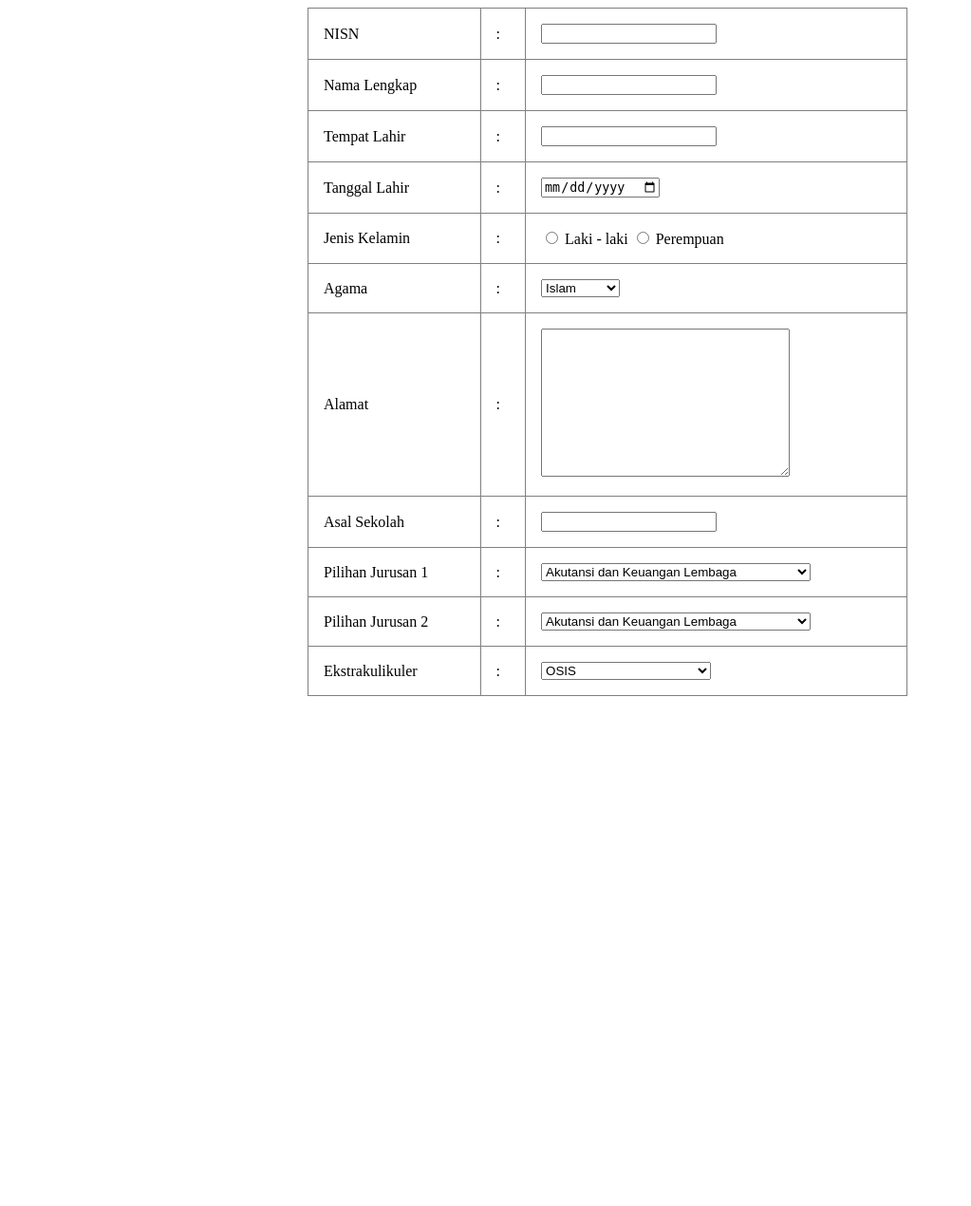
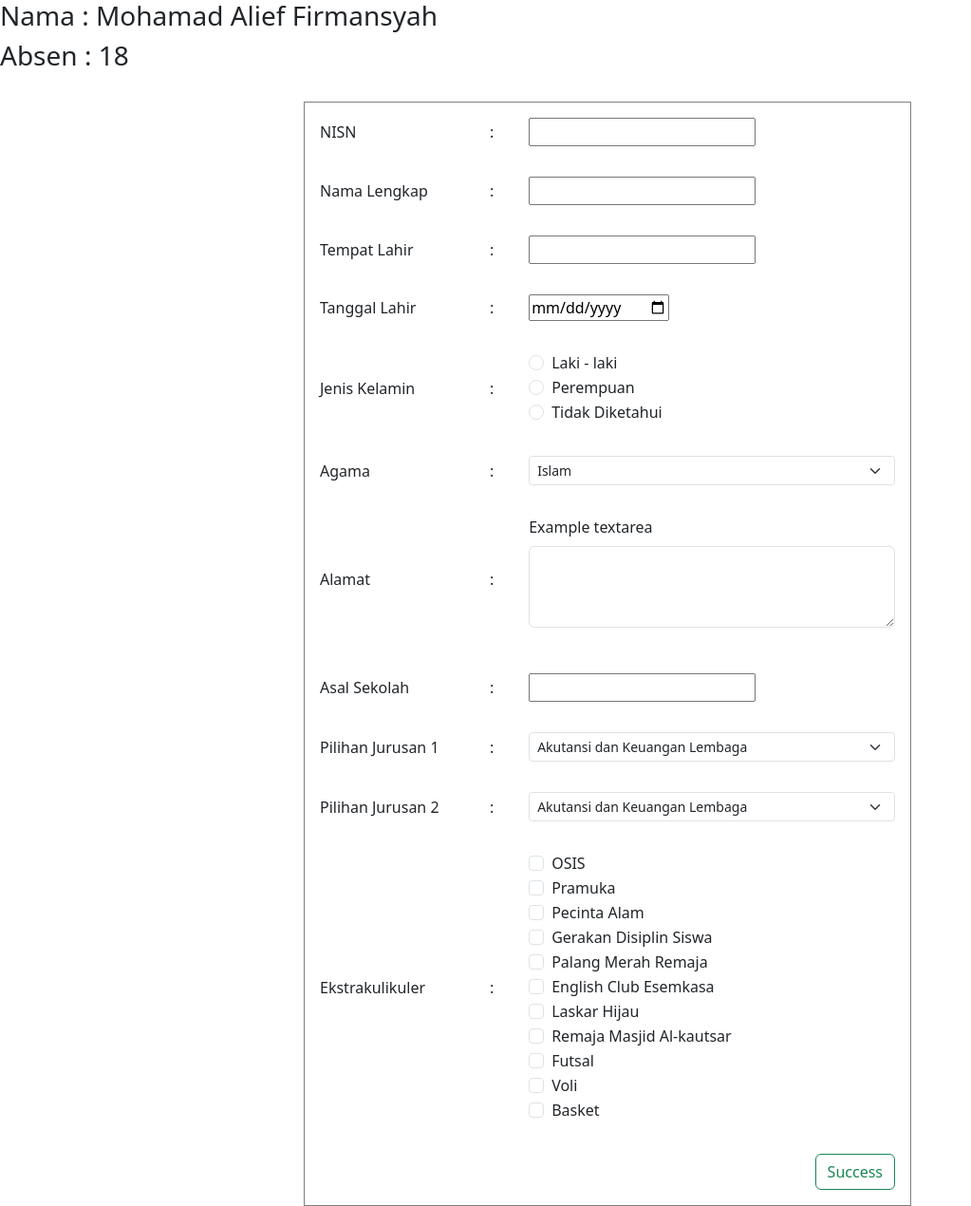
Before and after one commit to ayiekkk/belajar_php, a PHP site: page / in a window 1280 px wide. Shown: the whole page at 95% size, without its empty margins (0-1023 px from the left). Before the commit the page ends 733 px from the top, so only its background shows below. Run offline with PHP 8.4, Linux system fonts and the light colour scheme.

Commit message:
update terbaru

```diff
--- a/pertemuan2/index.php
+++ b/pertemuan2/index.php
@@ -4,6 +4,7 @@
     <meta charset="UTF-8">
     <meta name="viewport" content="width=device-width, initial-scale=1.0">
 <title>Document</title>
+<link href="https://cdn.jsdelivr.net/npm/bootstrap@5.3.3/dist/css/bootstrap.min.css" rel="stylesheet" integrity="sha384-QWTKZyjpPEjISv5WaRU9OFeRpok6YctnYmDr5pNlyT2bRjXh0JMhjY6hW+ALEwIH" crossorigin="anonymous">
 <style>
     form {
         display: flex;
@@ -17,6 +18,9 @@
 </style>
 </head>
 <body>
+    <h3>Nama    : Mohamad Alief Firmansyah</h3>
+    <h3>Absen   : 18 </h3>
+    <br>
     <form action="">
     <table border=1 style="border-collapse : collapse; width : 50%;">
         <tr>
@@ -47,15 +51,31 @@
             <td>Jenis Kelamin</td>
             <td>:</td>
             <td>
-                <input type="radio" name="gender" id="" value="L"> Laki - laki
-                <input type="radio" name="gender" id="" value="P"> Perempuan
+                <div class="form-check">
+                    <input class="form-check-input" type="radio" name="flexRadioDefault" id="flexRadioDefault1">
+                    <label class="form-check-label" for="flexRadioDefault1" value="L">
+                    Laki - laki
+                    </label>
+                </div>
+                <div class="form-check">
+                    <input class="form-check-input" type="radio" name="flexRadioDefault" id="flexRadioDefault1">
+                    <label class="form-check-label" for="flexRadioDefault1" value="P">
+                    Perempuan
+                    </label>
+                </div>
+                <div class="form-check">
+                    <input class="form-check-input" type="radio" name="flexRadioDefault" id="flexRadioDefault1">
+                    <label class="form-check-label" for="flexRadioDefault1" value="X">
+                    Tidak Diketahui
+                    </label>
+                </div>
             </td>
         </tr>
         <tr>
             <td>Agama</td>
             <td>:</td>
             <td>
-                <select name="agama" id="">
+                <select class="form-select form-select-sm" aria-label="Small select example">
                     <option value="islam">Islam</option>
                     <option value="kristen">Kristen</option>
                     <option value="katolik">Katolik</option>
@@ -68,7 +88,12 @@
         <tr>
             <td>Alamat</td>
             <td>:</td>
-            <td><textarea name="alamat" id="" cols="30" rows="10"></textarea></td>
+            <td>
+                <div class="mb-3">
+                    <label for="exampleFormControlTextarea1" class="form-label">Example textarea</label>
+                    <textarea class="form-control" id="exampleFormControlTextarea1" rows="3"></textarea>
+                </div>
+            </td>
         </tr>
         <tr>
             <td>Asal Sekolah</td>
@@ -79,7 +104,7 @@
             <td>Pilihan Jurusan 1</td>
             <td>:</td>
             <td>
-                <select name="jurusan" id="">
+                <select class="form-select form-select-sm" aria-label="Small select example">
                     <option value="AKL">Akutansi dan Keuangan Lembaga</option>
                     <option value="MPLB">Manajemen Perkantoran & Bisnis</option>
                     <option value="PM">Pemasaran</option>
@@ -97,7 +122,7 @@
             <td>Pilihan Jurusan 2</td>
             <td>:</td>
             <td>
-            <select name="jurusan" id="">
+                <select class="form-select form-select-sm" aria-label="Small select example">
                     <option value="AKL">Akutansi dan Keuangan Lembaga</option>
                     <option value="MPLB">Manajemen Perkantoran & Bisnis</option>
                     <option value="PM">Pemasaran</option>
@@ -115,19 +140,79 @@
             <td>Ekstrakulikuler</td>
             <td>:</td>
             <td>
-                <select name="ekstra" id="">
-                    <option value="osis">OSIS</option>
-                    <option value="pramuka">Pramuka</option>
-                    <option value="PA">Pecinta Alam</option>
-                    <option value="remas">Remaja Masjid AL-kautsar</option>
-                    <option value="pmr">Palang Merah Remaja</option>
-                    <option value="futsal">Futsal</option>
-                    <option value="basket">Basket</option>
-                    <option value="voli">Voli</option>
-                    <option value="teater">Teater Kusuma</option>
-                    <option value="LA">Laskar Hijau</option>
-                    <option value="GDS">Gerakan Disiplin Siswa</option>
-                </select>
+                <div class="form-check">
+                    <input class="form-check-input" type="checkbox" value="osis" id="flexCheckDefault">
+                    <label class="form-check-label" for="flexCheckDefault">
+                    OSIS
+                    </label>
+                </div>
+                <div class="form-check">
+                    <input class="form-check-input" type="checkbox" value="DA" id="flexCheckDefault">
+                    <label class="form-check-label" for="flexCheckDefault">
+                    Pramuka
+                    </label>
+                </div>
+                <div class="form-check">
+                    <input class="form-check-input" type="checkbox" value="PA" id="flexCheckDefault">
+                    <label class="form-check-label" for="flexCheckDefault">
+                    Pecinta Alam
+                    </label>
+                </div>
+                <div class="form-check">
+                    <input class="form-check-input" type="checkbox" value="GDS" id="flexCheckDefault">
+                    <label class="form-check-label" for="flexCheckDefault">
+                    Gerakan Disiplin Siswa
+                    </label>
+                </div>
+                <div class="form-check">
+                    <input class="form-check-input" type="checkbox" value="pmr" id="flexCheckDefault">
+                    <label class="form-check-label" for="flexCheckDefault">
+                    Palang Merah Remaja
+                    </label>
+                </div>
+                <div class="form-check">
+                    <input class="form-check-input" type="checkbox" value="Encasa" id="flexCheckDefault">
+                    <label class="form-check-label" for="flexCheckDefault">
+                    English Club Esemkasa
+                    </label>
+                </div>
+                <div class="form-check">
+                    <input class="form-check-input" type="checkbox" value="LA" id="flexCheckDefault">
+                    <label class="form-check-label" for="flexCheckDefault">
+                    Laskar Hijau
+                    </label>
+                </div>
+                <div class="form-check">
+                    <input class="form-check-input" type="checkbox" value="remas" id="flexCheckDefault">
+                    <label class="form-check-label" for="flexCheckDefault">
+                    Remaja Masjid Al-kautsar
+                    </label>
+                </div>
+                <div class="form-check">
+                    <input class="form-check-input" type="checkbox" value="futsal" id="flexCheckDefault">
+                    <label class="form-check-label" for="flexCheckDefault">
+                    Futsal
+                    </label>
+                </div>
+                <div class="form-check">
+                    <input class="form-check-input" type="checkbox" value="voli" id="flexCheckDefault">
+                    <label class="form-check-label" for="flexCheckDefault">
+                    Voli
+                    </label>
+                </div>
+                <div class="form-check">
+                    <input class="form-check-input" type="checkbox" value="basket" id="flexCheckDefault">
+                    <label class="form-check-label" for="flexCheckDefault">
+                    Basket
+                    </label>
+                </div>
+            </td>
+        </tr>
+        <tr>
+            <td> </td>
+            <td> </td>
+            <td colspan="3" style="text-align: end;">
+            <button type="submit" name="submit" class="btn btn-outline-success">Success</button>
             </td>
         </tr>
     </table>
```
